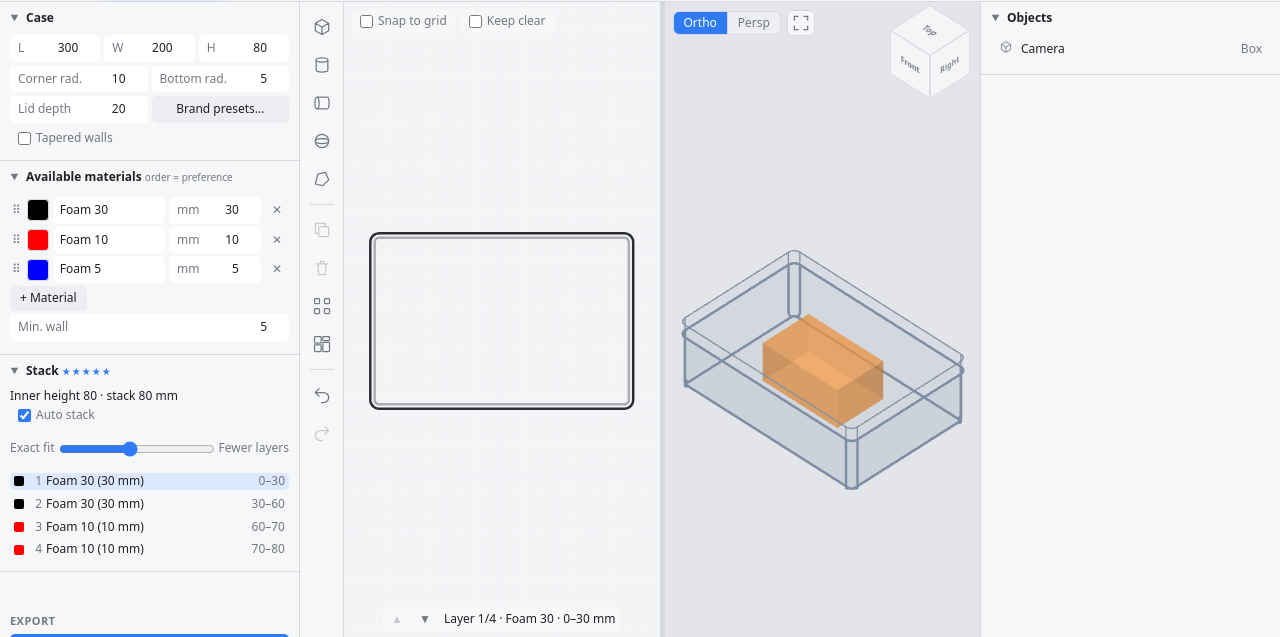
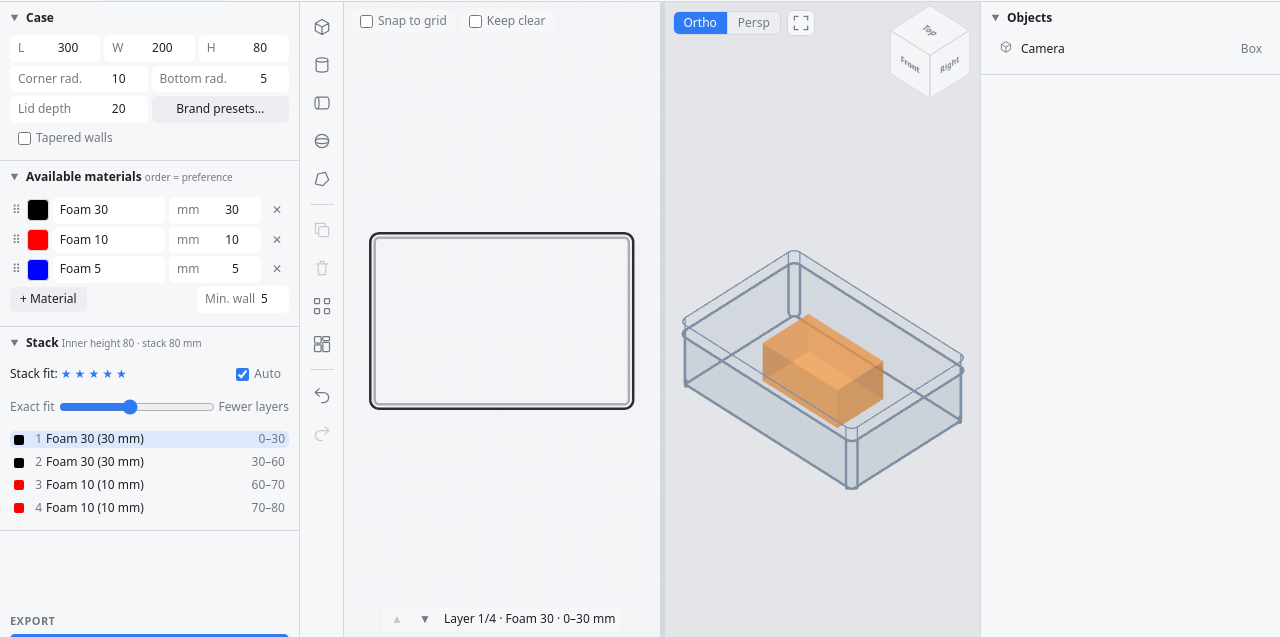
Before and after one commit to falue/incase, a website built with Vite: page index.html in a window 1280 px wide. Shown: the part 36-673 px from the top of the page. Built offline with nearby package versions, Linux system fonts and the light colour scheme; what clipper2-ts would draw is missing.

Commit message:
better stacking

```diff
--- a/index.html
+++ b/index.html
@@ -56,7 +56,7 @@
       <!-- placed among the Case fields by renderCase -->
       <span id="preset-picker" class="preset-picker"><button id="presets-button" data-tip="Fill in the case from a brand's model or one of your own">Brand presets…</button><div id="presets" class="presets" hidden></div></span>
       <details open><summary>Available materials <small>order = preference</small></summary><div id="materials"></div></details>
-      <details open><summary>Stack <small id="stack-score"></small></summary><div id="stack-head"></div><div id="stack-weight" class="row" data-tip="Auto stack: how much less sinking of the objects (in mm, all added up) one more layer must bring"></div><div id="stack"></div></details>
+      <details open><summary>Stack <small id="stack-total" data-tip="A stack lower than the case is fine (it rests on the floor); a taller one does not fit"></small></summary><div id="stack-head" class="row"></div><div id="stack-weight" class="row" data-tip="Auto stack: how much less sinking of the objects (in mm, all added up) one more layer must bring"></div><div id="stack"></div></details>
       <section id="export-section">
         <h3>Export on sheets</h3>
         <div id="export"></div>
--- a/src/main.ts
+++ b/src/main.ts
@@ -396,8 +396,9 @@ function renderMaterials() {
         const sheets = structuredClone(ms.find(m => m.sheets?.some(s => s.w && s.h))?.sheets)
         ms.push({ id: uid(), name: `Foam ${ms.length + 1}`, thickness: 5, color: nextColor(), sheets })
       }, 'materials'),
+      h('span', { className: 'grow' }),
+      prop('Min. wall', size(() => project.box.minWall, v => (project.box.minWall = v)), 'Minimum material wall thickness: the least foam left between any two cutouts and between a cutout and the case wall', 'short'),
     ),
-    h('div', { className: 'row' }, prop('Min. wall', size(() => project.box.minWall, v => (project.box.minWall = v)), 'Minimum material wall thickness: the least foam left between any two cutouts and between a cutout and the case wall')),
   )
   renderExport() // lists the materials
 }
@@ -521,14 +522,10 @@ function renderStack(starMm = 5) {
       ...(project.stackAuto ? [] : [iconButton('✕', '', manual(() => stack.splice(i, 1)))]),
     )
   })
-  $('stack-head').replaceChildren(
-    h('span', {
-      className: 'total' + (z > box.depth + 0.01 ? ' off' : ''),
-      textContent: `Inner height ${fmtLen(box.depth)} · stack ${fmtLen(z)} ${unit()}`,
-      tip: 'A stack lower than the case is fine (it rests on the floor); a taller one does not fit',
-    }),
-    checkbox('Auto stack', 'When on, the stack builds itself from the material list and the objects and stays updated; editing a layer turns it off', project.stackAuto, on => (project.stackAuto = on)),
-  )
+  Object.assign($('stack-total'), {
+    className: z > box.depth + 0.01 ? 'total off' : '',
+    textContent: `Inner height ${fmtLen(box.depth)} · stack ${fmtLen(z)} ${unit()}`,
+  })
   // how far each object's cut misses a layer boundary, and the stack the case depth
   const off = project.items.map(it => ({ name: it.name, d: Math.abs(resting(project, it).z - it.z) })).filter(o => o.d > 0.01)
   const worst = off.reduce((w, o) => (o.d > w.d ? o : w), { name: '', d: 0 })
@@ -539,8 +536,12 @@ function renderStack(starMm = 5) {
     short > 0.01 && `stack ${fmtLen(short)} ${unit()} short of the case depth`,
   ].filter(Boolean)
   const score = Math.max(0, 5 - Math.floor((total + (short > 0.01 ? short : 0)) / starMm))
-  $('stack-score').dataset.tip = `Fit ${score}/5: ${misses.length ? misses.join(' · ') : 'every object sits right on a layer top and the stack fills the case'}. One star less per ${fmtLen(starMm)} ${unit()} off`
-  $('stack-score').replaceChildren(...[0, 1, 2, 3, 4].map(i => h('span', { className: i < score ? '' : 'miss', textContent: '★' })))
+  $('stack-head').replaceChildren(
+    h('span', { tip: `Fit ${score}/5: ${misses.length ? misses.join(' · ') : 'every object sits right on a layer top and the stack fills the case'}. One star less per ${fmtLen(starMm)} ${unit()} off` },
+      'Stack fit: ', h('span', { id: 'stack-score' }, ...[0, 1, 2, 3, 4].map(i => h('span', { className: i < score ? '' : 'miss', textContent: '★' })))),
+    h('span', { className: 'grow' }),
+    checkbox('Auto', 'Auto stack: when on, the stack builds itself from the material list and the objects and stays updated; editing a layer turns it off', project.stackAuto, on => (project.stackAuto = on)),
+  )
   $('stack').replaceChildren(
     ...rows,
     ...(project.stackAuto ? [] : [button('+ Layer', "Adds it at the bottom, using the last layer's material", manual(() => materials.length && stack.push(stack.at(-1) ?? materials[0].id)))]),
--- a/src/style.css
+++ b/src/style.css
@@ -271,7 +271,7 @@ h4 { margin: 10px 0 4px; font-size: 11px; color: var(--muted); font-weight: 600;
 #stack > button { justify-self: start; }
 #stack > .sortable { display: grid; grid-template-columns: subgrid; align-items: center; }
 #stack-weight input { margin: 0; accent-color: var(--accent); }
-#stack-score { color: var(--accent); letter-spacing: 1px; }
+#stack-score { color: var(--accent); letter-spacing: 3px; }
 #stack-score .miss { opacity: 0.25; }
 #stack .range { text-align: right; font-variant-numeric: tabular-nums; }
 #view2d .object-outline { fill: none; stroke-width: 1px; vector-effect: non-scaling-stroke; pointer-events: none; }
```
